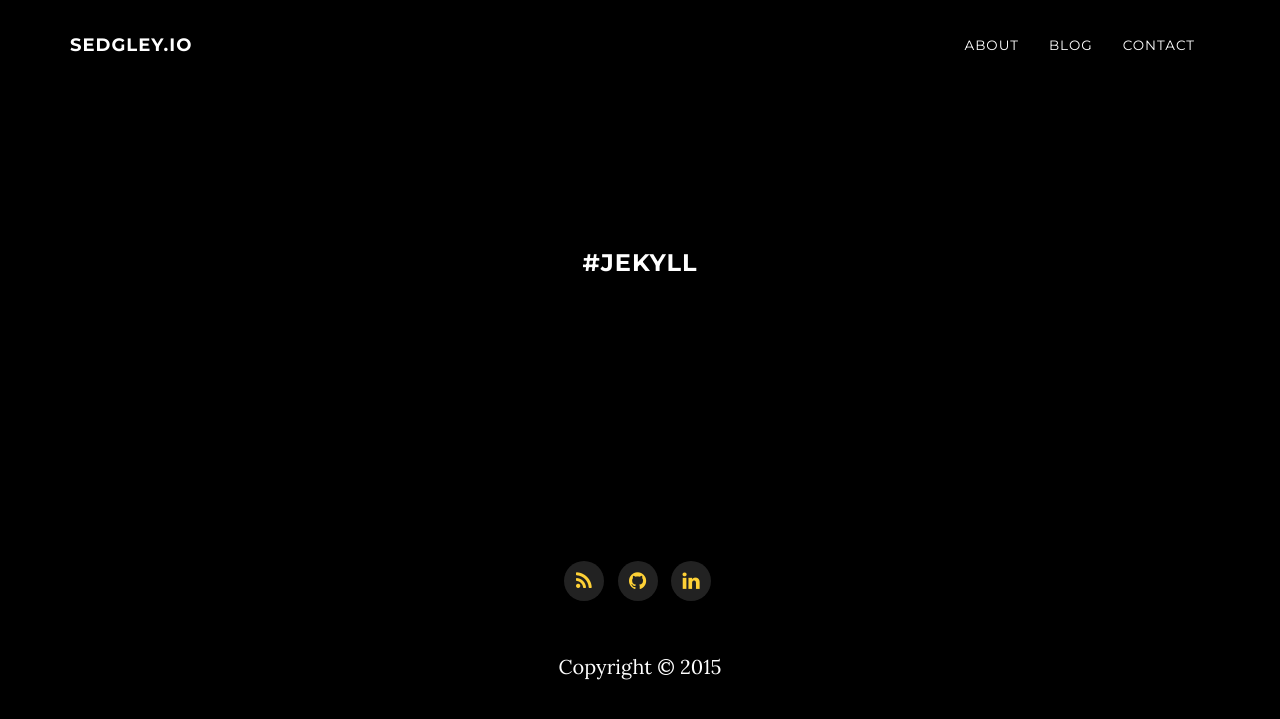
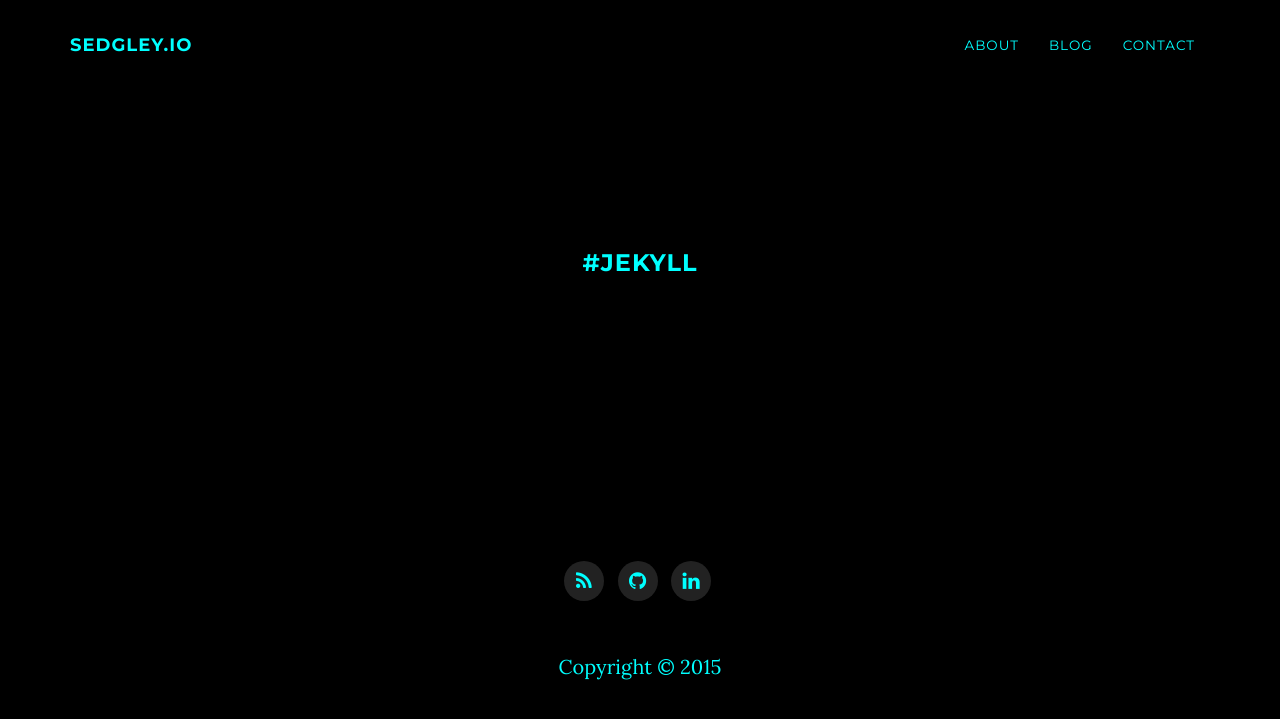
Before and after one commit to cbsedgley/cbsedgley.github.io, a Jekyll site: the page built from tags/jekyll.html, in a window 1280 px wide and 925 px high. Shown: the top 719 px of the window. Built offline with Jekyll 4.4.1, drawn with Linux system fonts in a browser that asks for light colours; comment, search, counter and statistics services are not loaded.

Commit message:
Update grayscale.css

```diff
--- a/css/grayscale.css
+++ b/css/grayscale.css
@@ -12,7 +12,7 @@ body {
     width: 100%;
     height: 100%;
     font-family: Lora,"Helvetica Neue",Helvetica,Arial,sans-serif;
-    color: #fff;
+    color: #00ffff;
     background-color: #000;
 }
 
@@ -54,7 +54,7 @@ nop {
 }
 
 a {
-    color: #fed136;
+    color: #00ffff;
     /* color: #219ab3; */
     -webkit-transition: all .2s ease-in-out;
     -moz-transition: all .2s ease-in-out;
@@ -64,7 +64,7 @@ a {
 a:hover,
 a:focus {
     text-decoration: none;
-    color: #fec503;
+    color: #fff;
     /* color: #11505d; */
 }
 
@@ -100,7 +100,7 @@ a:focus {
 .navbar-custom .navbar-brand .navbar-toggle {
     padding: 4px 6px;
     font-size: 16px;
-    color: #fff;
+    color: #00ffff;
 }
 
 .navbar-custom .navbar-brand .navbar-toggle:focus,
@@ -109,7 +109,7 @@ a:focus {
 }
 
 .navbar-custom a {
-    color: #fff;
+    color: #00ffff;
 }
 
 .navbar-custom .nav li.active {
@@ -157,7 +157,7 @@ a:focus {
     height: auto;
     padding: 100px 0;
     text-align: center;
-    color: #FFF;
+    color: #00FFFF;
     background: url( {{ site.background-img }} ) no-repeat bottom center scroll;
     background-color: #000;
     -webkit-background-size: cover;
```
